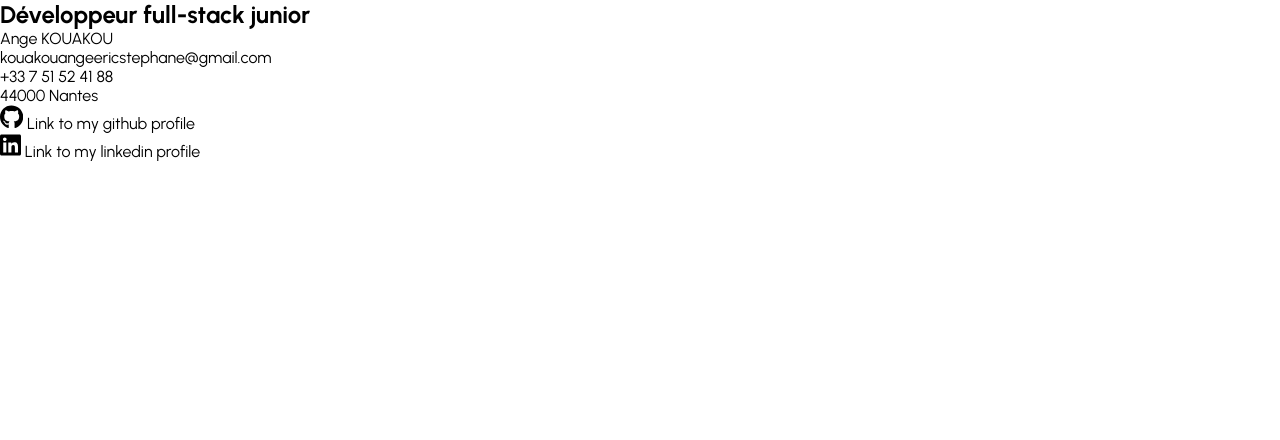
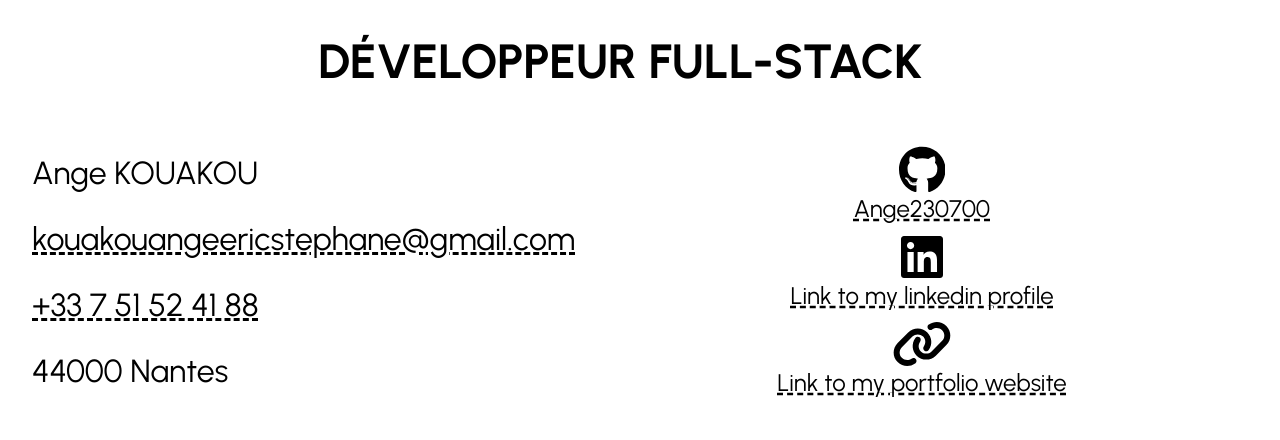
Before and after one commit to Ange230700/resume, a website: page resume.html in a window 1280 px wide. Drawn offline with Linux system fonts and the light colour scheme.

Commit message:
resume loading... part 1

```diff
--- a/resume.css
+++ b/resume.css
@@ -1,13 +1,13 @@
-@import url('https://fonts.googleapis.com/css2?family=Urbanist:ital,wght@0,400;0,600;0,700;1,400;1,600;1,700&display=swap');
+@import url("https://fonts.googleapis.com/css2?family=Urbanist:ital,wght@0,400;0,600;0,700;1,400;1,600;1,700&display=swap");
 
 :root {
-  /*
-        TODO: All things color-related
-    */
   --standard-font-size: 10px;
-  font-size: calc(var(--standard-font-size) * 1.6);
+  font-size: calc(var(--standard-font-size) * 3.2);
+
   --spacing: calc(var(--standard-font-size) * 0.8);
-  --main-font-family: 'Urbanist', sans-serif;
+  padding: calc(var(--spacing) * 4);
+
+  --main-font-family: "Urbanist", sans-serif;
 }
 
 * {
@@ -26,3 +26,71 @@ body {
   font-size: 1rem;
   font-family: var(--main-font-family);
 }
+
+body {
+  width: 100%;
+  height: 100%;
+  flex-direction: column;
+}
+
+.resume-wrapper section {
+  margin-bottom: calc(var(--spacing) * 2);
+}
+
+.title {
+  display: flex;
+  justify-content: center;
+}
+
+.title h1 {
+  font-weight: 700;
+  text-transform: uppercase;
+  text-align: center;
+  text-wrap: pretty;
+}
+
+.contact-wrapper {
+  display: flex;
+  justify-content: space-around;
+  align-items: center;
+  margin-bottom: calc(var(--spacing) * 2);
+  gap: calc(var(--spacing) * 4);
+}
+
+.basic-contact-info {
+  width: calc((100% - var(--spacing) * 4) / 2);
+  display: flex;
+  flex-direction: column;
+  gap: calc(var(--spacing) * 3.5);
+}
+
+.basic-contact-info .mail,
+.basic-contact-info .phone-number {
+  width: fit-content;
+}
+
+.basic-contact-info .mail a,
+.basic-contact-info .phone-number a,
+.socials .socials-link-text {
+  color: inherit;
+  text-decoration: dashed underline;
+}
+
+.socials-wrapper {
+  width: calc((100% - var(--spacing) * 4) / 2);
+  display: flex;
+  flex-direction: column;
+  align-items: center;
+  gap: calc(var(--spacing) * 1.25);
+  padding: 1.25rem;
+}
+
+.socials {
+  display: flex;
+  flex-direction: column;
+  align-items: center;
+}
+
+.socials p {
+  font-size: 0.75rem;
+}
--- a/resume.html
+++ b/resume.html
@@ -9,21 +9,30 @@
   <body>
     <main class="resume-wrapper">
       <section class="title">
-        <h1>Développeur full-stack junior</h1>
+        <h1>Développeur full-stack</h1>
       </section>
       <section class="contact">
-        <ul>
-          <li>Ange KOUAKOU</li>
-          <li>kouakouangeericstephane@gmail.com</li>
-          <li>+33 7 51 52 41 88</li>
-          <li>44000 Nantes</li>
-          <li>
+        <div class="contact-wrapper">
+          <div class="basic-contact-info">
+            <p>Ange KOUAKOU</p>
+            <p class="mail">
+              <a href="mailto:kouakouangeericstephane@gmail.com"
+                >kouakouangeericstephane@gmail.com</a
+              >
+            </p>
+            <p class="phone-number">
+              <a href="tel:+33751524188">+33 7 51 52 41 88</a>
+            </p>
+            <p>44000 Nantes</p>
+          </div>
+          <div class="socials-wrapper">
+            <div class="socials">
               <svg
                 xmlns="http://www.w3.org/2000/svg"
                 height="1.5em"
                 viewBox="0 0 496 512"
               >
-              <!--! Font Awesome Free 6.4.2 by @fontawesome - https://fontawesome.com License - https://fontawesome.com/license (Commercial License) Copyright 2023 Fonticons, Inc. -->
+                <a href="">
                   <style>
                     svg {
                       fill: #000000;
@@ -32,16 +41,17 @@
                   <path
                     d="M165.9 397.4c0 2-2.3 3.6-5.2 3.6-3.3.3-5.6-1.3-5.6-3.6 0-2 2.3-3.6 5.2-3.6 3-.3 5.6 1.3 5.6 3.6zm-31.1-4.5c-.7 2 1.3 4.3 4.3 4.9 2.6 1 5.6 0 6.2-2s-1.3-4.3-4.3-5.2c-2.6-.7-5.5.3-6.2 2.3zm44.2-1.7c-2.9.7-4.9 2.6-4.6 4.9.3 2 2.9 3.3 5.9 2.6 2.9-.7 4.9-2.6 4.6-4.6-.3-1.9-3-3.2-5.9-2.9zM244.8 8C106.1 8 0 113.3 0 252c0 110.9 69.8 205.8 169.5 239.2 12.8 2.3 17.3-5.6 17.3-12.1 0-6.2-.3-40.4-.3-61.4 0 0-70 15-84.7-29.8 0 0-11.4-29.1-27.8-36.6 0 0-22.9-15.7 1.6-15.4 0 0 24.9 2 38.6 25.8 21.9 38.6 58.6 27.5 72.9 20.9 2.3-16 8.8-27.1 16-33.7-55.9-6.2-112.3-14.3-112.3-110.5 0-27.5 7.6-41.3 23.6-58.9-2.6-6.5-11.1-33.3 2.6-67.9 20.9-6.5 69 27 69 27 20-5.6 41.5-8.5 62.8-8.5s42.8 2.9 62.8 8.5c0 0 48.1-33.6 69-27 13.7 34.7 5.2 61.4 2.6 67.9 16 17.7 25.8 31.5 25.8 58.9 0 96.5-58.9 104.2-114.8 110.5 9.2 7.9 17 22.9 17 46.4 0 33.7-.3 75.4-.3 83.6 0 6.5 4.6 14.4 17.3 12.1C428.2 457.8 496 362.9 496 252 496 113.3 383.5 8 244.8 8zM97.2 352.9c-1.3 1-1 3.3.7 5.2 1.6 1.6 3.9 2.3 5.2 1 1.3-1 1-3.3-.7-5.2-1.6-1.6-3.9-2.3-5.2-1zm-10.8-8.1c-.7 1.3.3 2.9 2.3 3.9 1.6 1 3.6.7 4.3-.7.7-1.3-.3-2.9-2.3-3.9-2-.6-3.6-.3-4.3.7zm32.4 35.6c-1.6 1.3-1 4.3 1.3 6.2 2.3 2.3 5.2 2.6 6.5 1 1.3-1.3.7-4.3-1.3-6.2-2.2-2.3-5.2-2.6-6.5-1zm-11.4-14.7c-1.6 1-1.6 3.6 0 5.9 1.6 2.3 4.3 3.3 5.6 2.3 1.6-1.3 1.6-3.9 0-6.2-1.4-2.3-4-3.3-5.6-2z"
                   />
+                </a>
               </svg>
-            Link to my github profile
-          </li>
-          <li>
+              <p><a class="socials-link-text" href="">Ange230700</a></p>
+            </div>
+            <div class="socials">
               <svg
                 xmlns="http://www.w3.org/2000/svg"
                 height="1.5em"
                 viewBox="0 0 448 512"
               >
-              <!--! Font Awesome Free 6.4.2 by @fontawesome - https://fontawesome.com License - https://fontawesome.com/license (Commercial License) Copyright 2023 Fonticons, Inc. -->
+                <a href="">
                   <style>
                     svg {
                       fill: #000000;
@@ -50,10 +60,31 @@
                   <path
                     d="M416 32H31.9C14.3 32 0 46.5 0 64.3v383.4C0 465.5 14.3 480 31.9 480H416c17.6 0 32-14.5 32-32.3V64.3c0-17.8-14.4-32.3-32-32.3zM135.4 416H69V202.2h66.5V416zm-33.2-243c-21.3 0-38.5-17.3-38.5-38.5S80.9 96 102.2 96c21.2 0 38.5 17.3 38.5 38.5 0 21.3-17.2 38.5-38.5 38.5zm282.1 243h-66.4V312c0-24.8-.5-56.7-34.5-56.7-34.6 0-39.9 27-39.9 54.9V416h-66.4V202.2h63.7v29.2h.9c8.9-16.8 30.6-34.5 62.9-34.5 67.2 0 79.7 44.3 79.7 101.9V416z"
                   />
+                </a>
               </svg>
-            Link to my linkedin profile
-          </li>
-        </ul>
+              <p><a class="socials-link-text" href="">Link to my linkedin profile</a></p>
+            </div>
+            <div class="socials">
+              <svg
+                xmlns="http://www.w3.org/2000/svg"
+                height="1.5em"
+                viewBox="0 0 640 512"
+              >
+                <a href="">
+                  <style>
+                    svg {
+                      fill: #000000;
+                    }
+                  </style>
+                  <path
+                    d="M579.8 267.7c56.5-56.5 56.5-148 0-204.5c-50-50-128.8-56.5-186.3-15.4l-1.6 1.1c-14.4 10.3-17.7 30.3-7.4 44.6s30.3 17.7 44.6 7.4l1.6-1.1c32.1-22.9 76-19.3 103.8 8.6c31.5 31.5 31.5 82.5 0 114L422.3 334.8c-31.5 31.5-82.5 31.5-114 0c-27.9-27.9-31.5-71.8-8.6-103.8l1.1-1.6c10.3-14.4 6.9-34.4-7.4-44.6s-34.4-6.9-44.6 7.4l-1.1 1.6C206.5 251.2 213 330 263 380c56.5 56.5 148 56.5 204.5 0L579.8 267.7zM60.2 244.3c-56.5 56.5-56.5 148 0 204.5c50 50 128.8 56.5 186.3 15.4l1.6-1.1c14.4-10.3 17.7-30.3 7.4-44.6s-30.3-17.7-44.6-7.4l-1.6 1.1c-32.1 22.9-76 19.3-103.8-8.6C74 372 74 321 105.5 289.5L217.7 177.2c31.5-31.5 82.5-31.5 114 0c27.9 27.9 31.5 71.8 8.6 103.9l-1.1 1.6c-10.3 14.4-6.9 34.4 7.4 44.6s34.4 6.9 44.6-7.4l1.1-1.6C433.5 260.8 427 182 377 132c-56.5-56.5-148-56.5-204.5 0L60.2 244.3z"
+                  />
+                </a>
+              </svg>
+              <p><a class="socials-link-text" href="">Link to my portfolio website</a></p>
+            </div>
+          </div>
+        </div>
       </section>
     </main>
   </body>
```
Also changed, not shown: resumeVisuals.png (added). Lines whose indentation alone changed are shown as unchanged.
